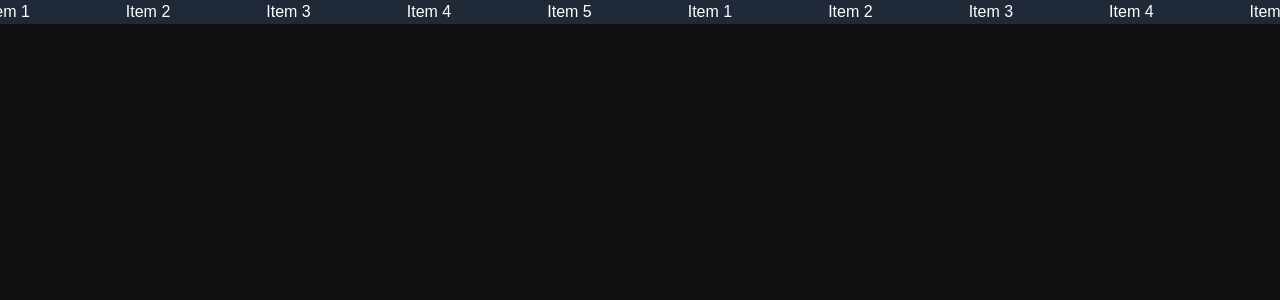
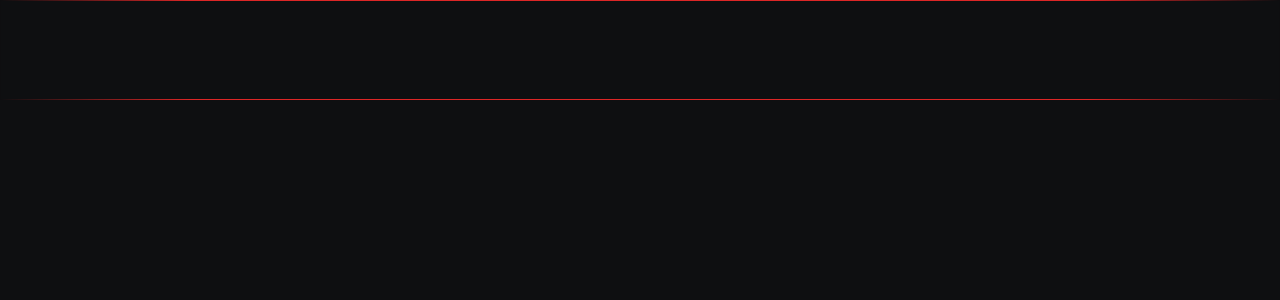
Before and after one commit to ridwan4855/sundanese_car, a Next.js app: page /login in a window 1280 px wide. Shown: the top 300 px of the page. Built offline with nearby package versions, Linux system fonts and the light colour scheme.

Commit message:
add why chose us feature

```diff
--- a/app/globals.css
+++ b/app/globals.css
@@ -19,11 +19,45 @@ html {
   scroll-snap-type: x mandatory;
 }
 
-.marquee {
-  display: flex;
-  white-space: nowrap;
-  animation: loop 10s linear infinite;
-  width: max-content;
+.slider {
+  height: var(--height);
+  mask-image: linear-gradient(
+    to right,
+    transparent,
+    #000000 15% 85%,
+    transparent
+  );
+}
+
+.slider .list {
+  width: 100%;
+  min-width: calc(var(--width) * var(--quantity));
+}
+
+.slider:hover .item {
+  animation-play-state: paused !important;
+}
+
+.slider .list .item {
+  width: var(--width);
+  height: var(--height);
+  position: absolute;
+  left: 100%;
+  animation: autoRun 10s linear infinite;
+  animation-delay: calc((10s / var(--quantity)) * (var(--position) - 1));
+}
+
+.slider .list .item p {
+  width: 100%;
+}
+
+@keyframes autoRun {
+  from {
+    left: 100%;
+  }
+  to {
+    left: calc(var(--width) * -1);
+  }
 }
 
 body {
--- a/app/login/page.tsx
+++ b/app/login/page.tsx
@@ -86,31 +86,122 @@ export default function Home() {
     //   </div>
     //   <div className="fade absolute"></div>
     // </div>
-    <div className="overflow-hidden whitespace-nowrap bg-gray-800 text-white flex space-x-16">
-      <div className="flex space-x-16 animate-loop">
+    <div
+      className="slider w-full border border-red-600 overflow-hidden"
+      style={
+        {
+          "--width": "800px",
+          "--height": "100px",
+          "--quantity": 4,
+        } as React.CSSProperties
+      }
+    >
+      <div className="flex list relative">
         {/* <!-- Repeated Content for Seamless Loop --> */}
-        <span className="px-4">Item 1</span>
-        <span className="px-4">Item 2</span>
-        <span className="px-4">Item 3</span>
-        <span className="px-4">Item 4</span>
-        <span className="px-4">Item 5</span>
-      </div>
-      {/* <!-- Duplicate for Seamless Effect --> */}
-      <div className="flex space-x-16 animate-loop">
-        {/* <!-- Repeated Content for Seamless Loop --> */}
-        <span className="px-4">Item 1</span>
-        <span className="px-4">Item 2</span>
-        <span className="px-4">Item 3</span>
-        <span className="px-4">Item 4</span>
-        <span className="px-4">Item 5</span>
-      </div>
-      <div className="flex space-x-16 animate-loop">
-        {/* <!-- Repeated Content for Seamless Loop --> */}
-        <span className="px-4">Item 1</span>
-        <span className="px-4">Item 2</span>
-        <span className="px-4">Item 3</span>
-        <span className="px-4">Item 4</span>
-        <span className="px-4">Item 5</span>
+        <span
+          className="item"
+          style={{ "--position": 1 } as React.CSSProperties}
+        >
+          <p className="text-4xl font-semibold">
+            {`Let's Be Smart With Choose Our Product`}
+          </p>
+        </span>
+        <span
+          className="item"
+          style={{ "--position": 2 } as React.CSSProperties}
+        >
+          <p className="text-4xl font-semibold">
+            {`Let's Be Smart With Choose Our Product`}
+          </p>
+        </span>
+        <span
+          className="item"
+          style={{ "--position": 3 } as React.CSSProperties}
+        >
+          <p className="text-4xl font-semibold">
+            {`Let's Be Smart With Choose Our Product`}
+          </p>
+        </span>
+        <span
+          className="item"
+          style={{ "--position": 4 } as React.CSSProperties}
+        >
+          <p className="text-4xl font-semibold">
+            {`Let's Be Smart With Choose Our Product`}
+          </p>
+        </span>
+        <span
+          className="item"
+          style={{ "--position": 5 } as React.CSSProperties}
+        >
+          <p className="text-4xl font-semibold">
+            {`Let's Be Smart With Choose Our Product`}
+          </p>
+        </span>
+        <span
+          className="item"
+          style={{ "--position": 6 } as React.CSSProperties}
+        >
+          <p className="text-4xl font-semibold">
+            {`Let's Be Smart With Choose Our Product`}
+          </p>
+        </span>
+        <span
+          className="item"
+          style={{ "--position": 7 } as React.CSSProperties}
+        >
+          <p className="text-4xl font-semibold">
+            {`Let's Be Smart With Choose Our Product`}
+          </p>
+        </span>
+        <span
+          className="item"
+          style={{ "--position": 8 } as React.CSSProperties}
+        >
+          <p className="text-4xl font-semibold">
+            {`Let's Be Smart With Choose Our Product`}
+          </p>
+        </span>
+        <span
+          className="item"
+          style={{ "--position": 9 } as React.CSSProperties}
+        >
+          <p className="text-4xl font-semibold">
+            {`Let's Be Smart With Choose Our Product`}
+          </p>
+        </span>
+        <span
+          className="item"
+          style={{ "--position": 10 } as React.CSSProperties}
+        >
+          <p className="text-4xl font-semibold">
+            {`Let's Be Smart With Choose Our Product`}
+          </p>
+        </span>
+        {/* <span
+          className="item"
+          style={{ "--position": 3 } as React.CSSProperties}
+        >
+          <p className="text-4xl font-semibold">
+            Let's Be Smart With Choose Our Product
+          </p>
+        </span>
+        <span
+          className="item"
+          style={{ "--position": 4 } as React.CSSProperties}
+        >
+          <p className="text-4xl font-semibold">
+            Let's Be Smart With Choose Our Product
+          </p>
+        </span>
+        <span
+          className="item"
+          style={{ "--position": 5 } as React.CSSProperties}
+        >
+          <p className="text-4xl font-semibold">
+            Let's Be Smart With Choose Our Product
+          </p>
+        </span> */}
       </div>
     </div>
   );
--- a/components/Products.tsx
+++ b/components/Products.tsx
@@ -1,10 +1,8 @@
 "use client";
 
-import React, { useState } from "react";
 import { Element } from "react-scroll";
 import { listCars, whyUsList } from "@/utils";
 import Image from "next/image";
-import { play_fair } from "@/public/font";
 import clsx from "clsx";
 import { CardProduct } from "./Product/CardProduct";
 import { Header } from "./Product/Header";
@@ -13,58 +11,45 @@ export const Products = () => {
   const isCarsEmpty =
     !Array.isArray(listCars) || listCars.length < 1 || !listCars;
 
-  const [isHovered, setIsHovered] = useState(false);
-
   const WhyComponent = ({
-    style,
     type,
     description,
     link,
+    position,
   }: {
-    style: string;
+    style?: string;
     type: string;
     description: string;
     link: string;
+    position: number;
   }) => (
-    // <div className="bg-white rounded-xl shadow-lg p-6 flex flex-col items-center hover:shadow-xl transition-shadow">
-    //   <div
-    //     className={`w-16 h-16  flex items-center justify-center rounded-full mb-4 ${style}`}
-    //   >
-    //     <i className="fas fa-tachometer-alt text-2xl"></i>
-    //   </div>
-    //   <h4 className="text-lg font-semibold text-gray-800 mb-2">
-    //     {type}
-    //     {/* High Performance */}
-    //   </h4>
-    //   <p className="text-gray-600 text-sm text-center">
-    //     {description}
-    //     {/* Our cars are built for speed, reliability, and smooth rides. */}
-    //   </p>
-    // </div>
-
-    <div className="relative bg-[rgb(50,53,58)] shadow-2xl p-6 flex flex-col  hover:shadow-2xl hover:shadow-white transition-shadow h-[300px] z-10  rounded-xl">
+    <div
+      className="relative bg-[rgba(255,255,255,0)]  p-6 flex flex-col  h-[300px] z-10  rounded-3xl item transition-all duration-[0.5s]"
+      style={{ "--position": position } as React.CSSProperties}
+    >
       <div className="relative z-10">
-        <h4 className="text-2xl text-white mb-2 font-bold">
+        {/* <h4 className="text-2xl text-white mb-2 font-bold">
           {type}
-          {/* High Performance */}
-        </h4>
+        </h4> */}
 
         <div className="w-full flex justify-center">
           <div className="relative w-[150px] h-[150px]">
             <Image
               alt={type}
-              // width={130}
-              // height={130}
               src={link}
               fill
-              className="object-cover"
+              className="object-cover border border-white bg-white rounded-3xl hover:shadow-white"
             />
           </div>
         </div>
+        <h4 className="text-2xl text-white mb-2 font-bold text-center">
+          {type}
+          {/* High Performance */}
+        </h4>
 
         <p className="text-white text-sm text-center">
-          {description}
-          {/* Our cars are built for speed, reliability, and smooth rides. */}
+          {description ||
+            "Our cars are built for speed, reliability, and smooth rides."}
         </p>
       </div>
     </div>
@@ -72,8 +57,6 @@ export const Products = () => {
 
   return (
     <Element name="Our Product" className="relative w-full   pb-[80px] ">
-      {/* Primary Product List Section */}
-      {/* <div className="w-full bg-[rgb(29,30,34)]"> */}
       <div className="container flex items-center mx-auto max-sm:flex-col ">
         <Header
           headProps={{
@@ -99,12 +82,6 @@ export const Products = () => {
                 )}
               >
                 {listCars?.slice(0, 5).map((elm, index) => (
-                  // <ProductComponent
-                  //   elm={elm}
-                  //   key={elm.merk}
-                  //   style="bg-[rgb(14,15,17)] w-[300px] max-sm:w-[250px] border border-white"
-                  //   font="text-white"
-                  // />
                   <CardProduct
                     key={index}
                     carProduct={{
@@ -187,7 +164,7 @@ export const Products = () => {
               typeCard: ["Elegant", "Branding"],
               merk: "Old Roll Royce",
               style: "w-full md:w-full",
-              detail: "The Old Roll Royce is Still One Of The Best mt-5 mb-10",
+              detail: "The Old Roll Royce is Still One Of The Best",
               styleTop: "text-md justify-start mt-10 mb-10",
               styleBot: "text-4xl",
             }}
@@ -207,23 +184,29 @@ export const Products = () => {
         </div>
       </div>
 
-      <div className="border-t-2 pt-2 w-full "></div>
-      {/* <div className="mx-auto bg-gradient-to-r from-white via-gray-100 to-gray-200 shadow-lg"> */}
-      {/* <h3 className="text-center text-[36px] font-semibold text-gray-800 mb-8 tracking-wide">
-          Why Choose Our Products?
-        </h3> */}
-      <div className="container grid grid-cols-1 sm:grid-cols-2 lg:grid-cols-3 mx-auto space-x-2 space-y-2">
-        {whyUsList.map((obj) => (
+      <div
+        className="slider w-full overflow-hidden"
+        style={
+          {
+            "--width": "400px",
+            "--height": "300px",
+            "--quantity": whyUsList.length,
+          } as React.CSSProperties
+        }
+      >
+        <div className="flex list relative">
+          {whyUsList.map((obj, index) => (
             <WhyComponent
               key={obj.id}
               style={obj.style}
               type={obj.title}
               description={obj.description}
               link={obj.link}
+              position={index + 1}
             />
           ))}
         </div>
-      {/* </div> */}
+      </div>
     </Element>
   );
 };
```
Lines whose indentation alone changed are shown as unchanged.
